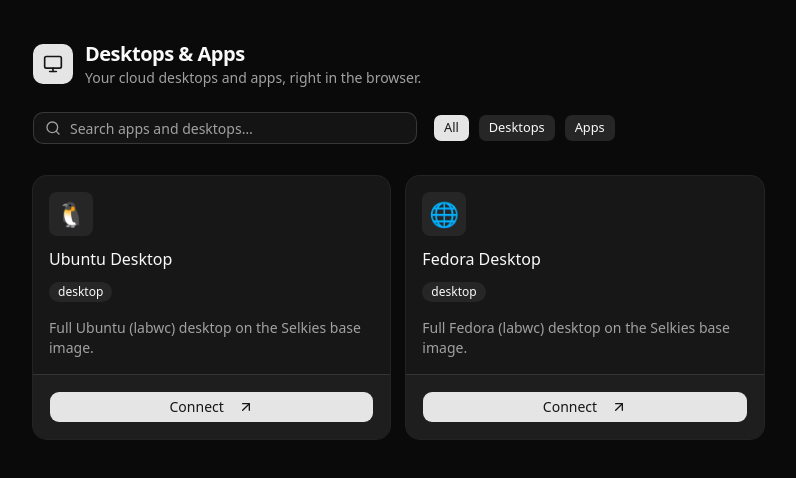
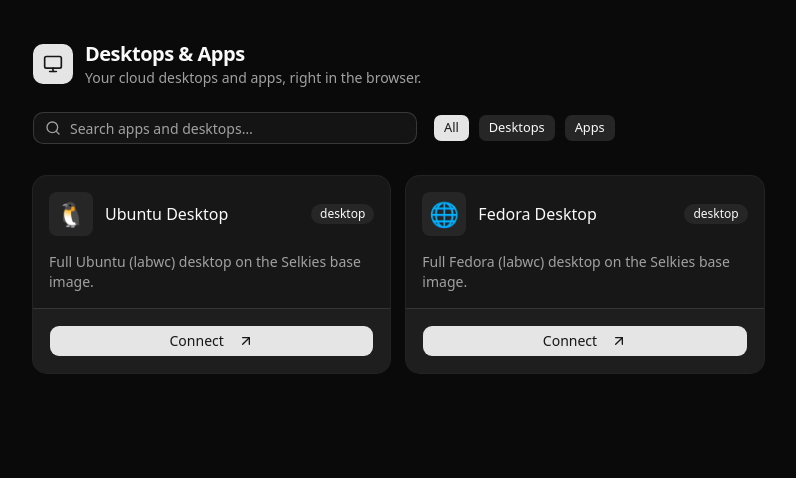
Before and after one commit to Myrenic/mytops, a React (Vite) app in the folder webui/: page / in a window 1280 px wide. Shown: the top 478 px of the page, without its empty margins (55-851 px from the left). Built offline with nearby package versions, Linux system fonts and the light colour scheme.

Commit message:
fix: card header horizontal layout - flex overrides grid
tailwind-merge keeps 'grid' from the CardHeader base when only
'flex-row' is added (it's flex-direction, not display), so children
stacked. Adding 'flex' conflicts with 'grid' in the display group and
the later class wins.

```diff
--- a/webui/src/App.tsx
+++ b/webui/src/App.tsx
@@ -123,7 +123,7 @@
           <div className="grid grid-cols-1 gap-4 sm:grid-cols-2 lg:grid-cols-3">
             {visible.map((e) => (
               <Card key={e.id} className="flex h-full flex-col">
-                <CardHeader className="flex-row items-center gap-3 space-y-0">
+                <CardHeader className="flex items-center gap-3 space-y-0">
                   <div className="grid size-11 shrink-0 place-items-center rounded-md bg-muted text-2xl">
                     {e.icon || FALLBACK_ICON[e.type]}
                   </div>
```
Also changed, not shown: 3 other files (tests, documents, lock files or other folders).
